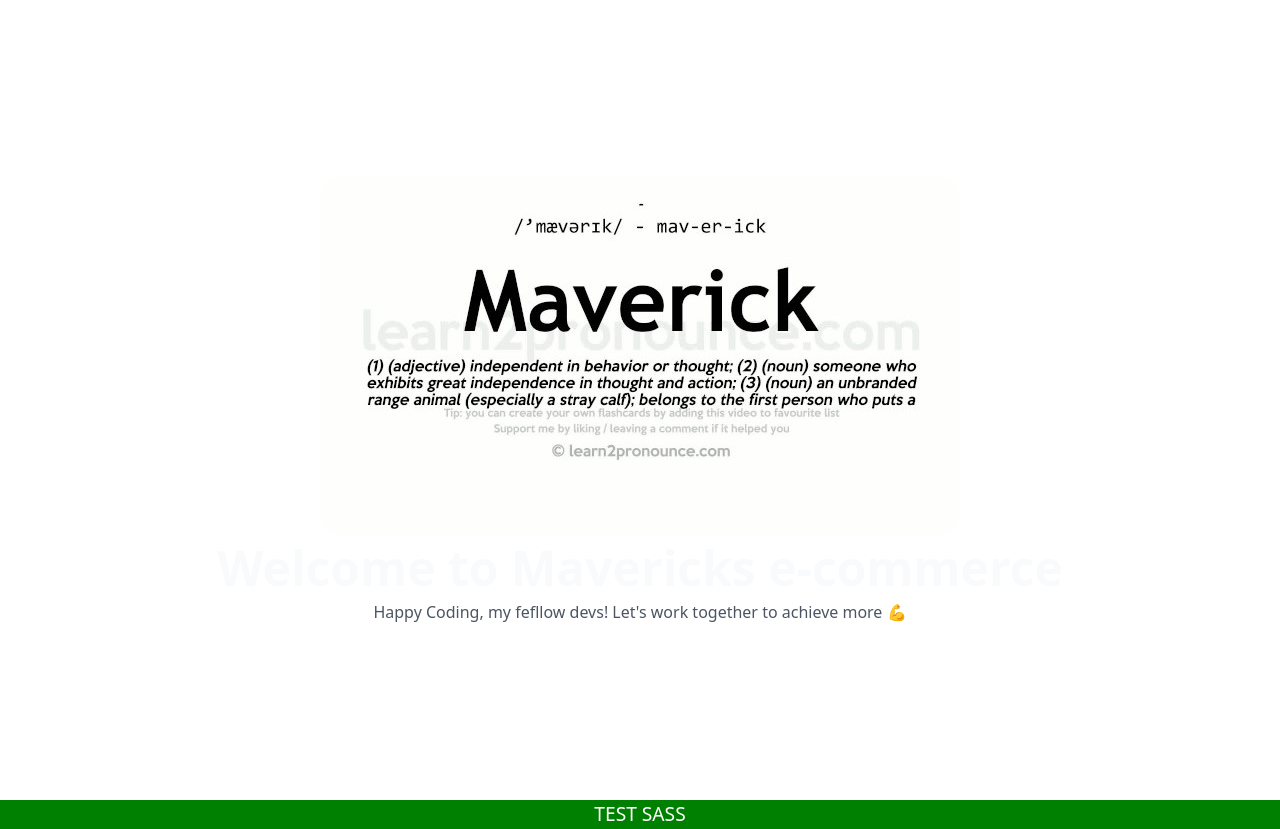
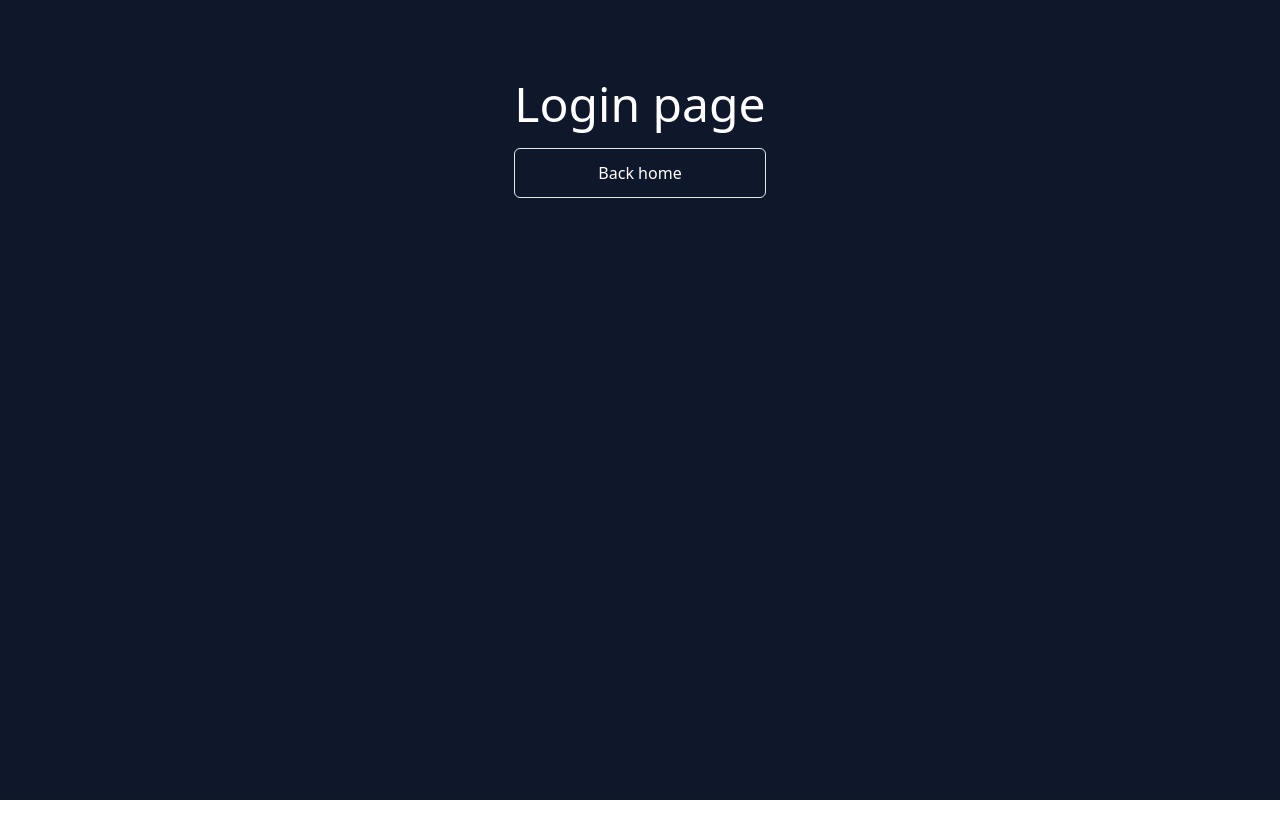
Before and after one commit to atlp-rwanda/e-commerce-mavericks-fn, a React (Vite) app: page /login in a window 1280 px wide. After the commit the page ends 800 px from the top, so only its background shows below. Built offline with nearby package versions, Linux system fonts and the light colour scheme.

Commit message:
[finishes #187354188] Setting react router dom

```diff
--- a/package.json
+++ b/package.json
@@ -13,7 +13,8 @@
   "dependencies": {
     "react": "^18.2.0",
     "react-dom": "^18.2.0",
-    "sass": "^1.77.2"
+    "sass": "^1.77.2",
+    "react-router-dom": "^6.23.1"
   },
   "devDependencies": {
     "@eslint/js": "^9.3.0",
--- a/src/App.tsx
+++ b/src/App.tsx
@@ -1,11 +1,21 @@
-import SamplePage from './pages/SamplePage';
-import './App.scss';
+import { RouterProvider, createBrowserRouter } from "react-router-dom";
+import SamplePage from "./pages/SamplePage";
+import Login from "./pages/Login";
 
 const App = () => {
+  const router = createBrowserRouter([
+    {
+      path: "/",
+      element: <SamplePage />
+    },
+    {
+      path: "login",
+      element: <Login />
+    }
+  ])
   return (
     <div>
-      <SamplePage />
-      <div className='test-sass'>TEST SASS</div>
+      <RouterProvider router={router} />
     </div>
   );
 };
--- /dev/null
+++ b/src/pages/Login.tsx
@@ -0,0 +1,20 @@
+import { useNavigate } from "react-router-dom";
+
+function Login() {
+    const navigate = useNavigate();
+
+    const handleNavigate = () => {
+        navigate("/");
+    };
+
+    return (
+        <div className="w-screen h-screen flex flex-row items-start justify-center bg-slate-900 text-white pt-20">
+            <div className="flex flex-col gap-5">
+                <h1 className="text-5xl">Login page</h1>
+                <button className="border rounded-md p-3 hover:text-gray-800 hover:bg-gray-200" onClick={handleNavigate}>Back home</button>
+            </div>
+        </div>
+    );
+}
+
+export default Login;
--- a/vite.config.ts
+++ b/vite.config.ts
@@ -4,4 +4,7 @@ import react from "@vitejs/plugin-react-swc";
 // https://vitejs.dev/config/
 export default defineConfig({
   plugins: [react()],
+  server: {
+    port: 5001
+  }
 });
```
